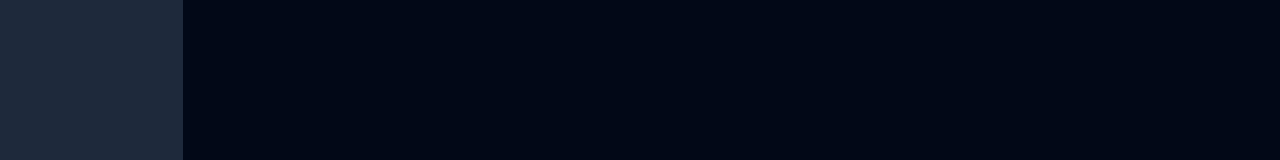
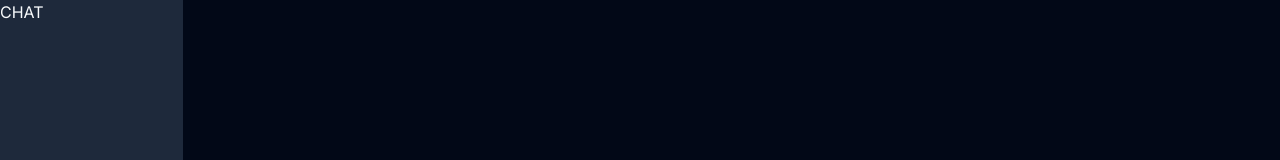
Before and after one commit to CodingCowboys10/kmai, a Next.js app in the folder 3-PB/mvp/: page /chat in a window 1280 px wide. Shown: the top 160 px of the page. Built offline with nearby package versions, Linux system fonts and the light colour scheme; what chromadb, tsyringe would draw is missing.

Commit message:
add front-end element

```diff
--- a/3-PB/mvp/src/app/chat/page.tsx
+++ b/3-PB/mvp/src/app/chat/page.tsx
@@ -6,6 +6,7 @@ import ChatMessages from "@/components/chat/chatMessages";
 import ChatForm from "@/components/chat/chatForm";
 import { useChat } from "ai/react";
 import { toast } from "sonner";
+import Link from "next/link";
 
 export default function Page() {
   const [sourcesForMessages, setSourcesForMessages] = useState<
@@ -33,7 +34,10 @@ export default function Page() {
 
   return (
     <main className="relative flex flex-row w-full h-full">
-      <SideBar>{""}</SideBar>
+      <SideBar>
+        <Link href={"documents"}>CHAT</Link>
+      </SideBar>
+
       <Body>
         <ChatMessages
           sources={sourcesForMessages}
--- a/3-PB/mvp/src/app/page.tsx
+++ b/3-PB/mvp/src/app/page.tsx
@@ -1,6 +1,18 @@
 "use client";
+import { Button } from "@/components/ui/button";
+import Link from "next/link";
+
 export default function Home() {
   return (
-    <main className="flex min-h-screen flex-col items-center justify-between p-24 "></main>
+    <main className="flex min-h-screen flex-col items-center justify-center p-24  ">
+      <div className={"flex flex-row gap-16"}>
+        <Button size={"lg"}>
+          <Link href={"documents"}>DOCUMENTS</Link>
+        </Button>
+        <Button size={"lg"}>
+          <Link href={"chat"}>CHAT</Link>
+        </Button>
+      </div>
+    </main>
   );
 }
```
Also changed, not shown: 3-PB/mvp/src/app/documents/layout.tsx (line endings or trailing spaces).
